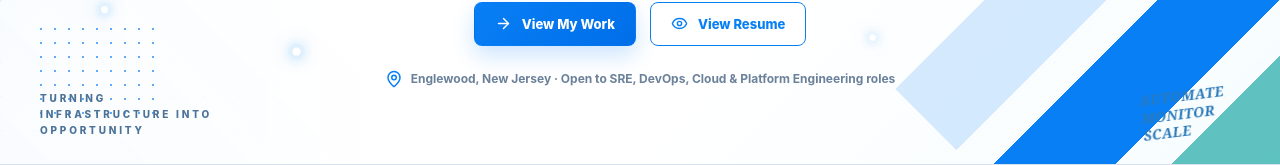
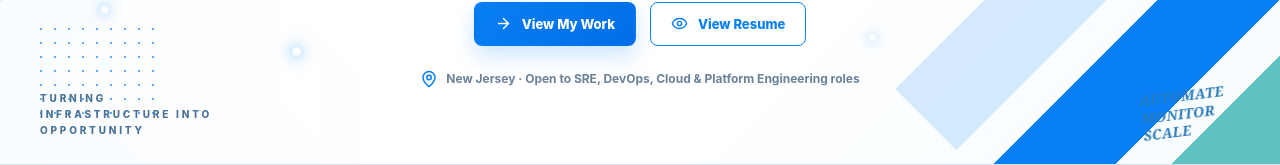
Before and after one commit to mohammed-DevRE/mohammed-khan-portfolio, a React (Vite) app: page / in a window 1280 px wide. Shown: the part 626-791 px from the top of the page. Built offline with nearby package versions, Linux system fonts and the light colour scheme.

Commit message:
Show New Jersey as portfolio location

```diff
--- a/src/main.jsx
+++ b/src/main.jsx
@@ -448,7 +448,7 @@ function App() {
             </a>
           </div>
           <p className="hero-location">
-            <MapPin size={18} /> Englewood, New Jersey · Open to SRE, DevOps, Cloud & Platform Engineering roles
+            <MapPin size={18} /> New Jersey · Open to SRE, DevOps, Cloud & Platform Engineering roles
           </p>
         </div>
 
@@ -699,7 +699,7 @@ function App() {
           </a>
           <div className="contact-location">
             <span className="contact-icon"><MapPin size={20} /></span>
-            <span><small>Location</small><strong>Englewood, New Jersey, USA</strong></span>
+            <span><small>Location</small><strong>New Jersey</strong></span>
           </div>
         </div>
         <a className="button primary contact-cta" href="mailto:mohdsab1525@gmail.com">
```
